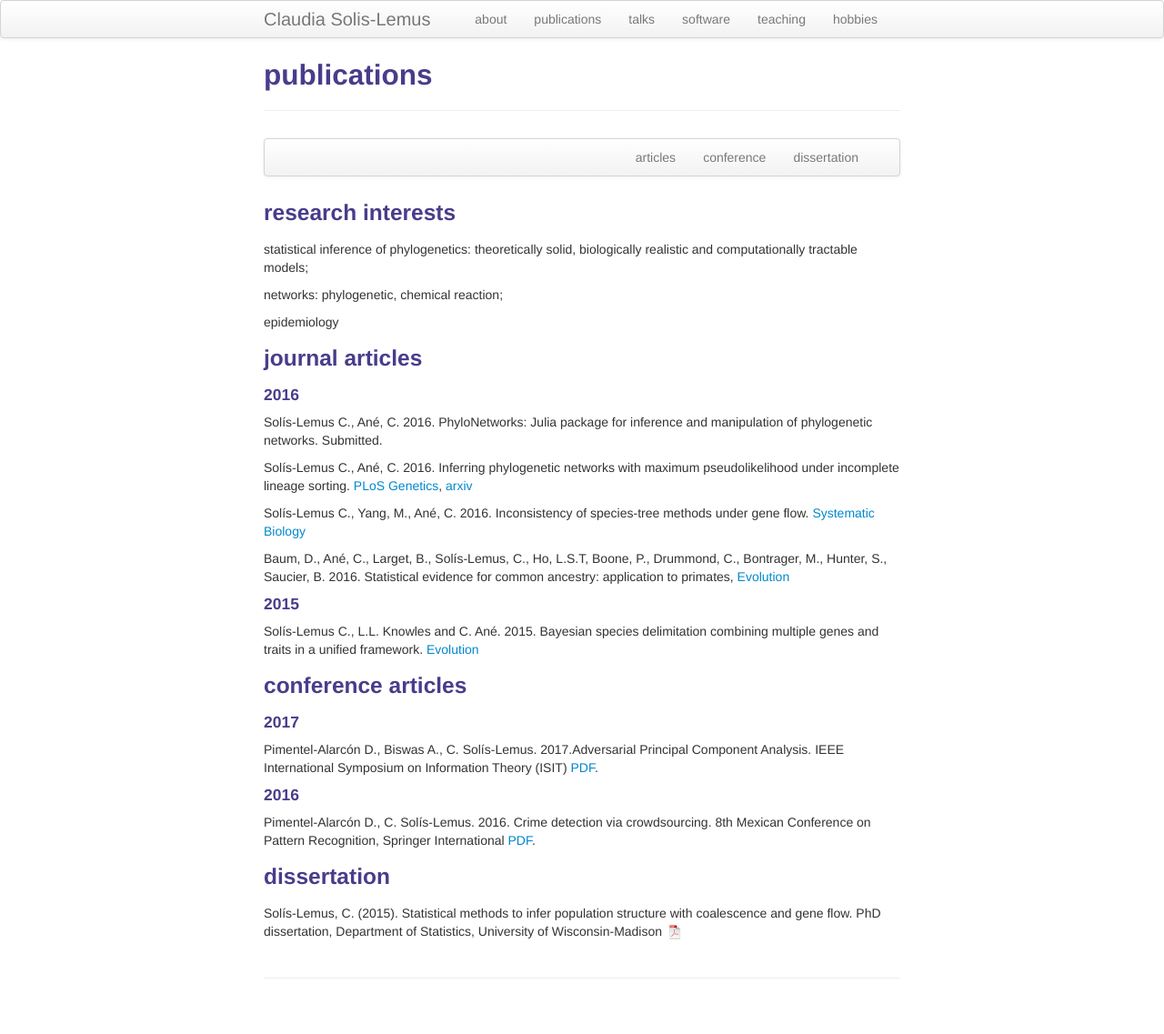
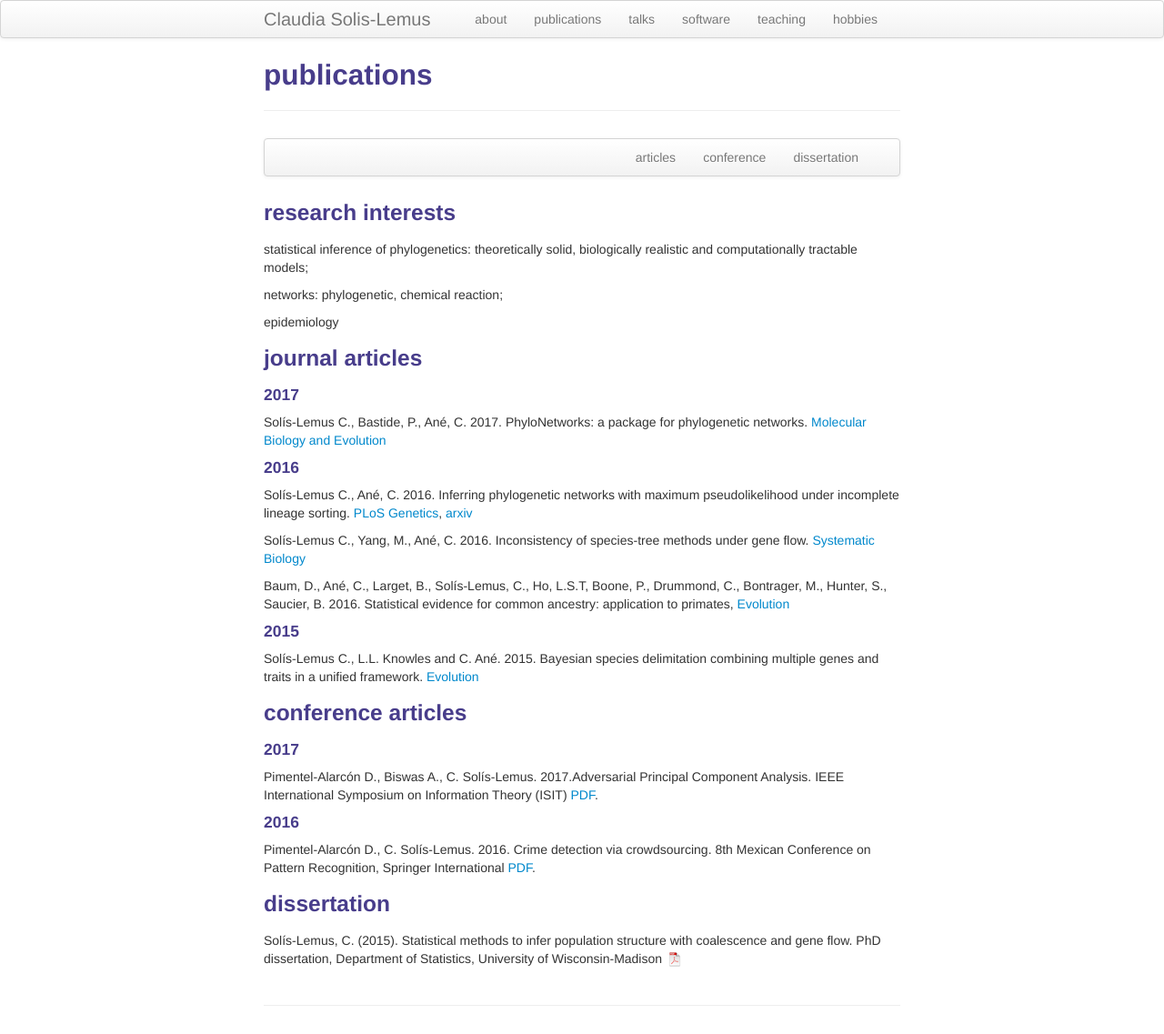
Before and after one commit to crsl4/crsl4.github.io, a Jekyll site: the page built from pages/pubs.md, in a window 1280 px wide. Shown: the whole page at 91% size. Built offline with Jekyll 4.4.1, drawn with Linux system fonts in a browser that asks for light colours; before the commit the page ends 1107 px from its top, so only the background shows below that.

Commit message:
added link to phylonetworks manuscript

```diff
--- a/pages/pubs.md
+++ b/pages/pubs.md
@@ -24,9 +24,11 @@ epidemiology
 
 ### <a name="articles"></a>journal articles
 
+#### 2017
+
+Sol&iacute;s-Lemus C., Bastide, P., An&eacute;, C. 2017. PhyloNetworks: a package for phylogenetic networks. [Molecular Biology and Evolution](https://academic.oup.com/mbe/article/doi/10.1093/molbev/msx235/4103410/PhyloNetworks-a-package-for-phylogenetic-networks?guestAccessKey=230afceb-df28-4160-832d-aa7c73f86369)
+
 #### 2016
-
-Sol&iacute;s-Lemus C., An&eacute;, C. 2016. PhyloNetworks: Julia package for inference and manipulation of phylogenetic networks. Submitted.
 
 Sol&iacute;s-Lemus C., An&eacute;, C. 2016. Inferring phylogenetic networks with maximum pseudolikelihood under incomplete lineage sorting.
 [PLoS Genetics](http://journals.plos.org/plosgenetics/article?id=10.1371/journal.pgen.1005896),
```
